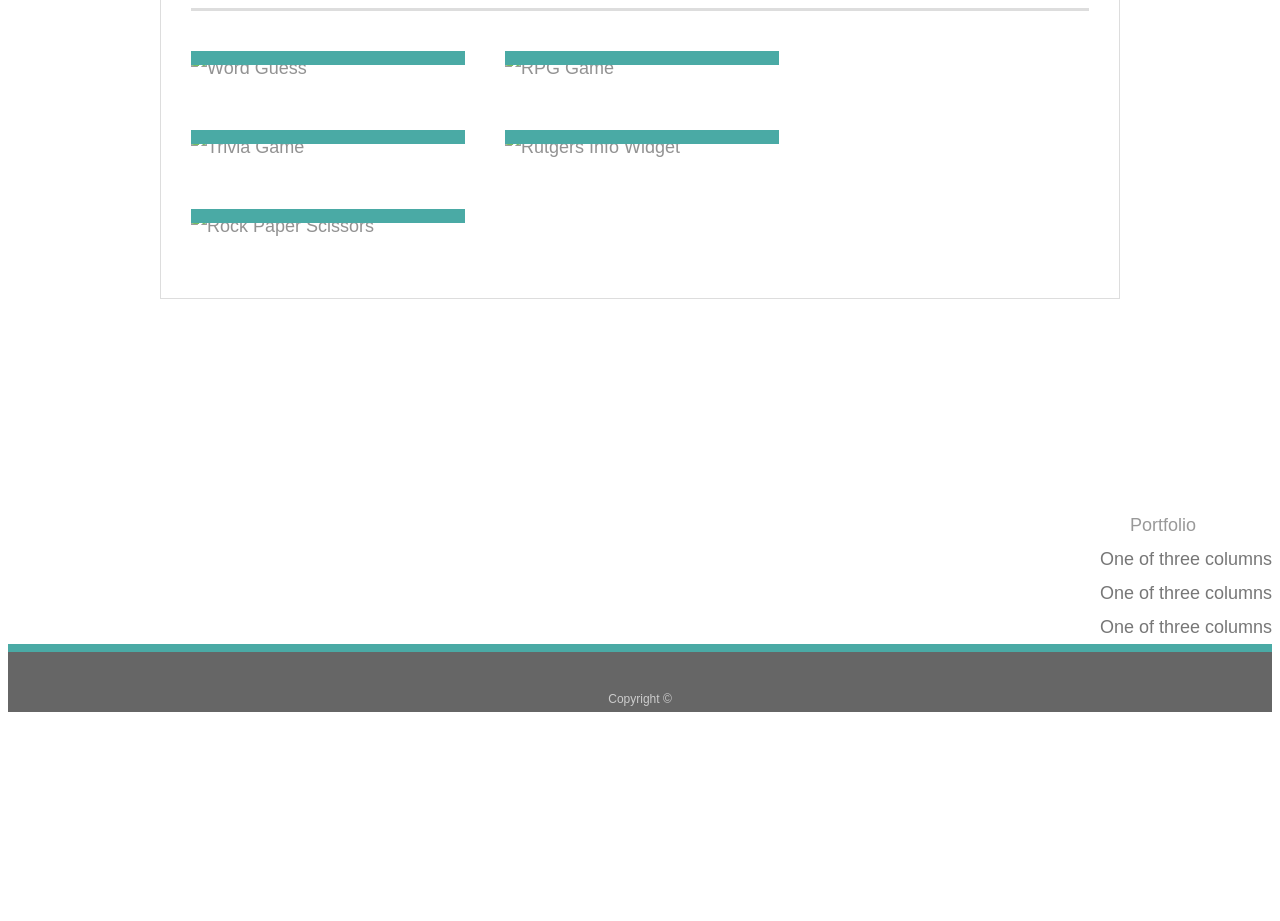
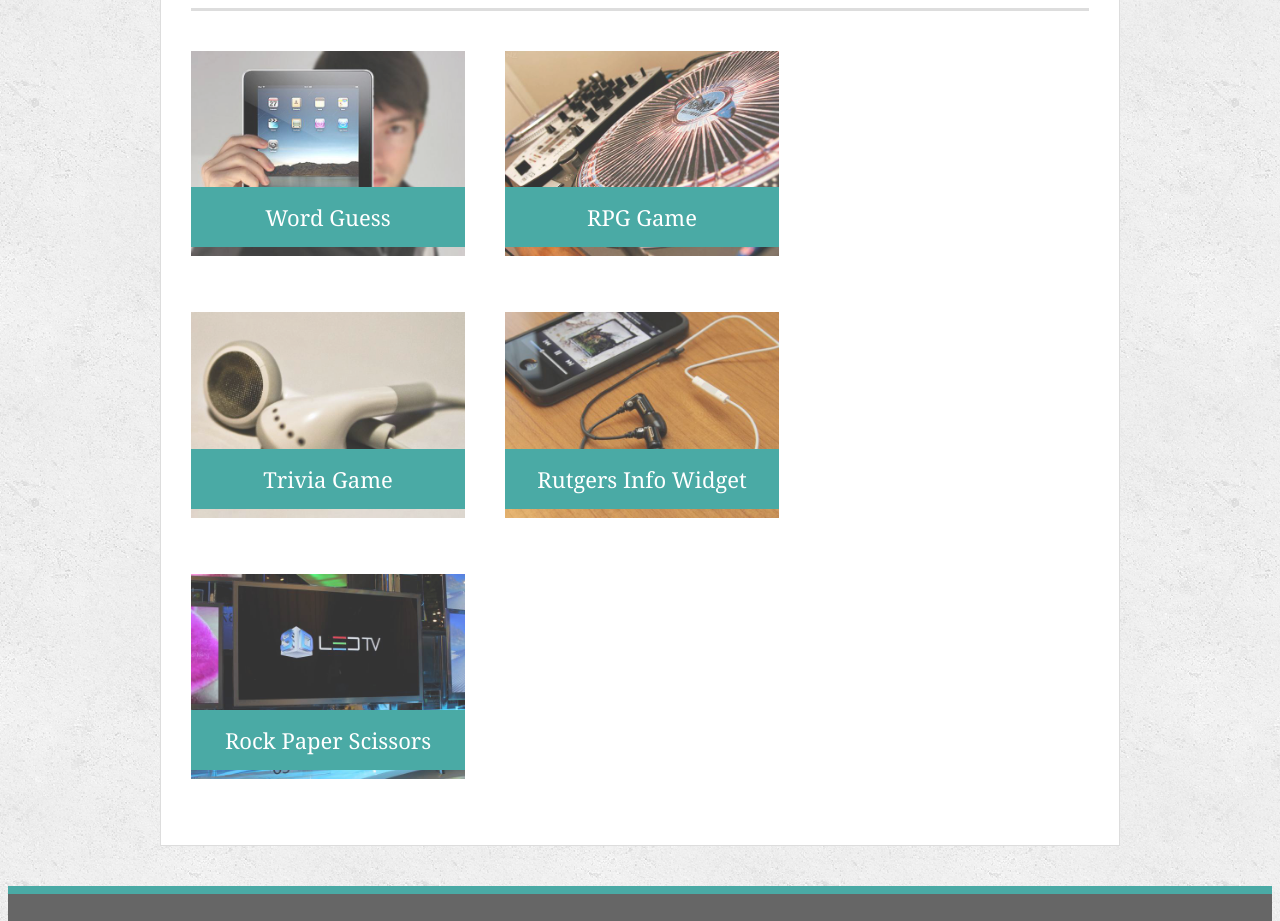
Before and after one commit to brandon123774/Bootstrap-Portfolio, a plain HTML site: page portfolio.html in a window 1280 px wide. Shown: the part 255-1176 px from the top of the page. Before the commit the page ends 975 px from the top, so only its background shows below. Drawn offline with Linux system fonts and the light colour scheme.

Commit message:
added images to portolio.html

```diff
--- a/assets/css/style.css
+++ b/assets/css/style.css
@@ -3,7 +3,7 @@ body {
     font-size: 18px;
     line-height: 34px;
     color: #777777;
-    background: url("../images/concrete_seamless.png");
+    background: url("../images/concrete.png");
   }
 
   * {
@@ -65,7 +65,7 @@ body {
 
   #logo {
     float: left;
-    width: 250px;
+    width: 300px;
     height: 90px;
     font-family: Georgia, Times, "Times New Roman", serif;
     font-size: 30px;
@@ -78,7 +78,7 @@ body {
   }
 
   nav {
-    float: right;
+    text-align: center;
     margin-top: 25px;
   }
 
--- a/portfolio.html
+++ b/portfolio.html
@@ -11,67 +11,68 @@
 
   <header id="masthead">
     <div class="container">
-      <a href="index.html" id="logo">Your Name</a>
+      <a href="index.html" id="logo">Brandon</a>
       <nav>
         <a href="index.html">About</a>
         <a href="portfolio.html">Portfolio</a>
         <a href="contact.html">Contact</a>
       </nav>
     </div>
-  </header>
+
+ -->  </header>
 
   <div id="main-container" class="container">
     <section class="main-section">
       <h1>Portfolio</h1>
 
       <div class="work">
-        <img src="assets/images/technics-q-c-640-480-1.jpg" alt="Word Guess">
-
+        <div class="row">
+          <div class= "col">
+              <img src="../Bootstrap-Portfolio/assets/images/word guess.jpg" alt="Word Guess">
               <h3>Word Guess</h3>
           </div>
+        </div>
+      </div>
+
       <div class="work">
-        <img src="assets/images/technics-q-c-640-480-2.jpg" alt="RPG Game">
-
+        <div class="row">
+          <div class="col">
+              <img src="../Bootstrap-Portfolio/assets/images/RPG Game.jpg" alt="RPG Game">
               <h3>RPG Game</h3>
           </div>
+        </div>
+      </div>
+
       <div class="work">
-        <img src="assets/images/technics-q-c-640-480-5.jpg" alt="Trivia Game">
-
+        <div class= "col">
+          <div class= "row">
+              <img src="../Bootstrap-Portfolio/assets/images/Trivia Game.jpg" alt="Trivia Game">
               <h3>Trivia Game</h3>
           </div>
+        </div>
+      </div>
+
       <div class="work">
-        <img src="assets/images/technics-q-c-640-480-7.jpg" alt="Rutgers Info Widget">
-
+        <div class="col">
+          <div class= "row">
+              <img src="../Bootstrap-Portfolio/assets/images/Info Widget.jpg" alt="Rutgers Info Widget">
               <h3>Rutgers Info Widget</h3>
           </div>
+        </div>
+      </div>
+
       <div class="work">
-        <img src="assets/images/technics-q-c-640-480-9.jpg" alt="Rock Paper Scissors">
-
+        <div class= "col">
+          <div class= "row">
+              <img src="../Bootstrap-Portfolio/assets/images/RPS.jpg" alt="Rock Paper Scissors">
               <h3>Rock Paper Scissors</h3>
+          </div>
+        </div>
       </div>
 
     </section>
 
   </div>
-
-  <nav class="navbar navbar-expand-lg navbar-dark bg-dark">
-    <a class="navbar-brand" href="#">Portfolio</a>
-    <div class="container">
-      <div class="row">
-        <div class="col-sm">
-          One of three columns
-        </div>
-        <div class="col-sm">
-          One of three columns
-        </div>
-        <div class="col-sm">
-          One of three columns
-        </div>
-      </div>
-    </div>
-<!--         //change list into grid system w sizes that can change sm, md, lg
- -->
-  </nav>
 
   <footer>
     <div class="container">
```
Also changed, not shown: contact.html (+1 -1 lines), p.html (added, +32 -0 lines), assets/images/Cat.jpg (renamed from assets/images/course-content_02-css-bootstrap_homework_starter_assets_images_cat.jpg), assets/images/Info Widget.jpg (renamed from assets/images/course-content_02-css-bootstrap_homework_starter_assets_images_technics-q-c-640-480-7.jpg), assets/images/RPG Game.jpg (renamed from assets/images/course-content_02-css-bootstrap_homework_starter_assets_images_technics-q-c-640-480-2.jpg), assets/images/RPS.jpg (renamed from assets/images/course-content_02-css-bootstrap_homework_starter_assets_images_technics-q-c-640-480-9.jpg), assets/images/Trivia Game.jpg (renamed from assets/images/course-content_02-css-bootstrap_homework_starter_assets_images_technics-q-c-640-480-5.jpg), assets/images/concrete.png (renamed from assets/images/course-content_02-css-bootstrap_homework_starter_assets_images_concrete_seamless.png), assets/images/concrete_seamless.png (added), assets/images/word guess.jpg (renamed from assets/images/course-content_02-css-bootstrap_homework_starter_assets_images_technics-q-c-640-480-1.jpg). Lines whose indentation alone changed are shown as unchanged.
